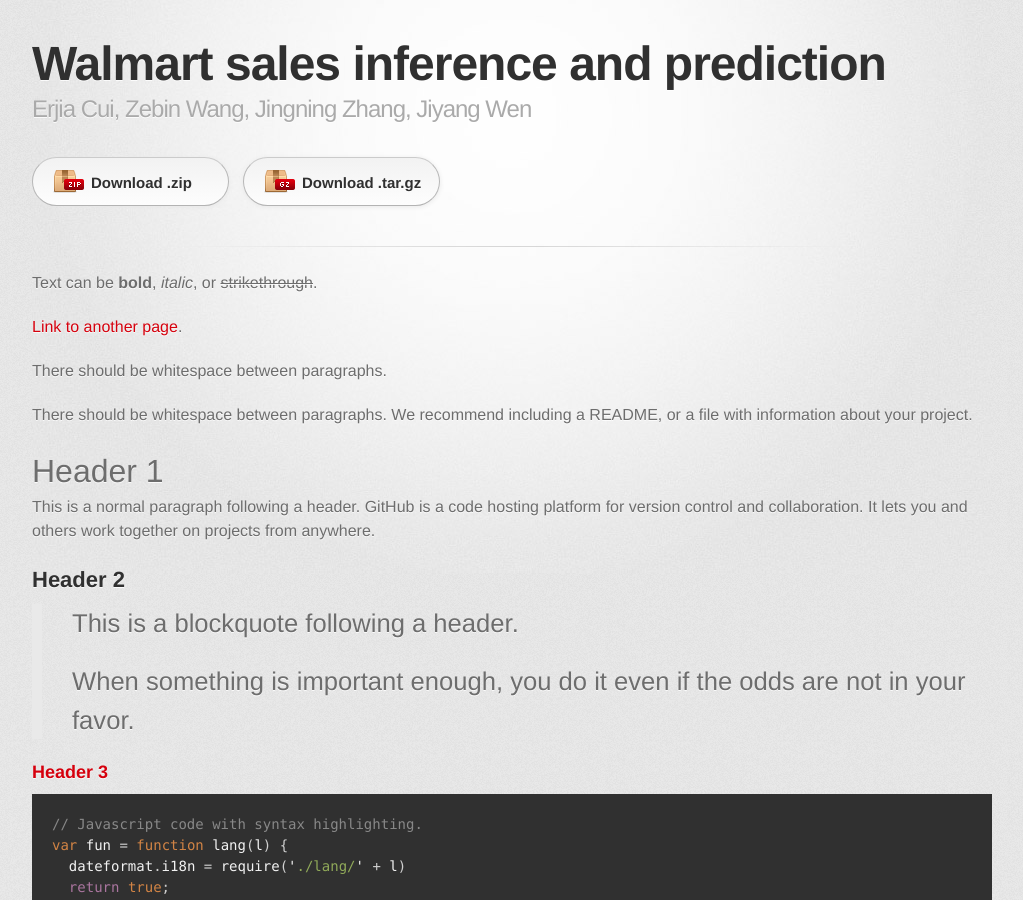
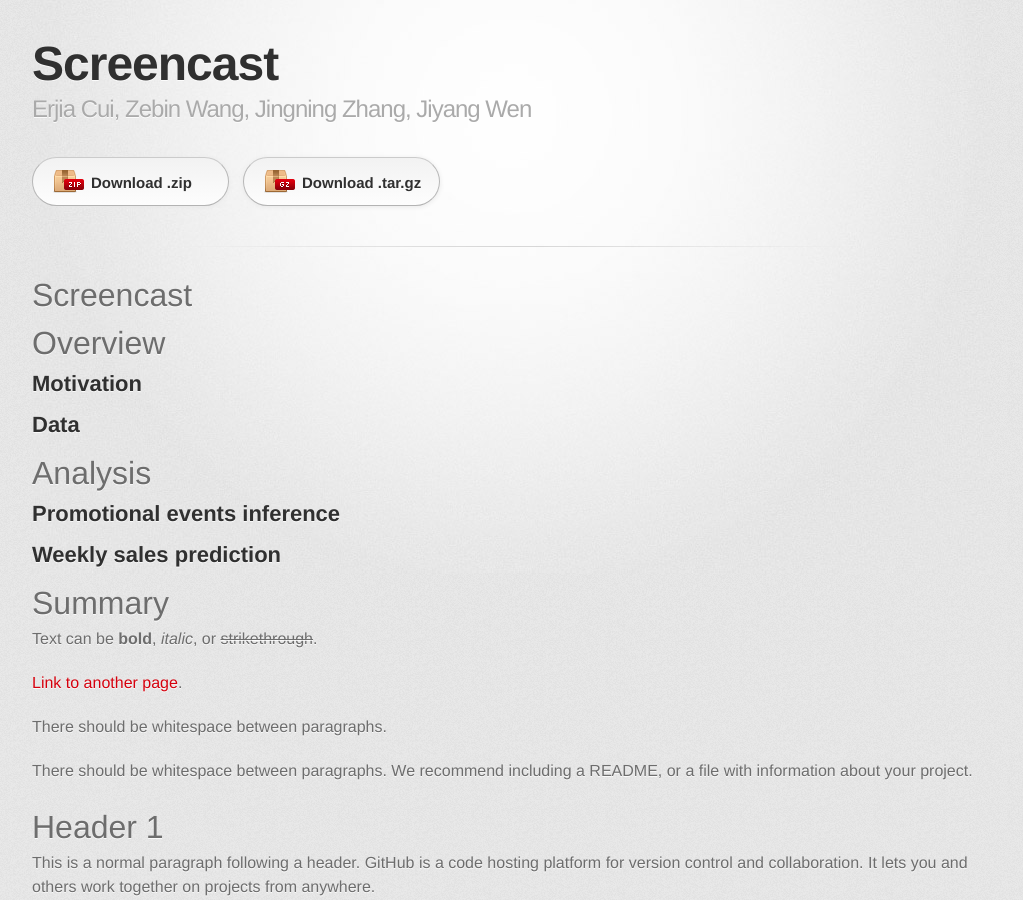
Before and after one commit to churchillcui/ads_retail, a Jekyll site: the page built from index.md, in a window 1280 px wide and 900 px high. Shown: the whole window, without its empty margins (128-1151 px from the left). Built offline with Jekyll 4.4.1, drawn with Linux system fonts in a browser that asks for light colours; some web fonts are replaced; our own code applies the rules of GitHub Pages for plain Markdown files.

Commit message:
add section name of website

```diff
--- a/index.md
+++ b/index.md
@@ -1,6 +1,24 @@
 ---
 layout: default
 ---
+
+# Screencast
+
+# Overview
+
+## Motivation
+
+## Data
+
+# Analysis
+
+## Promotional events inference
+
+## Weekly sales prediction
+
+# Summary
+
+
 
 Text can be **bold**, _italic_, or ~~strikethrough~~.
 
```
